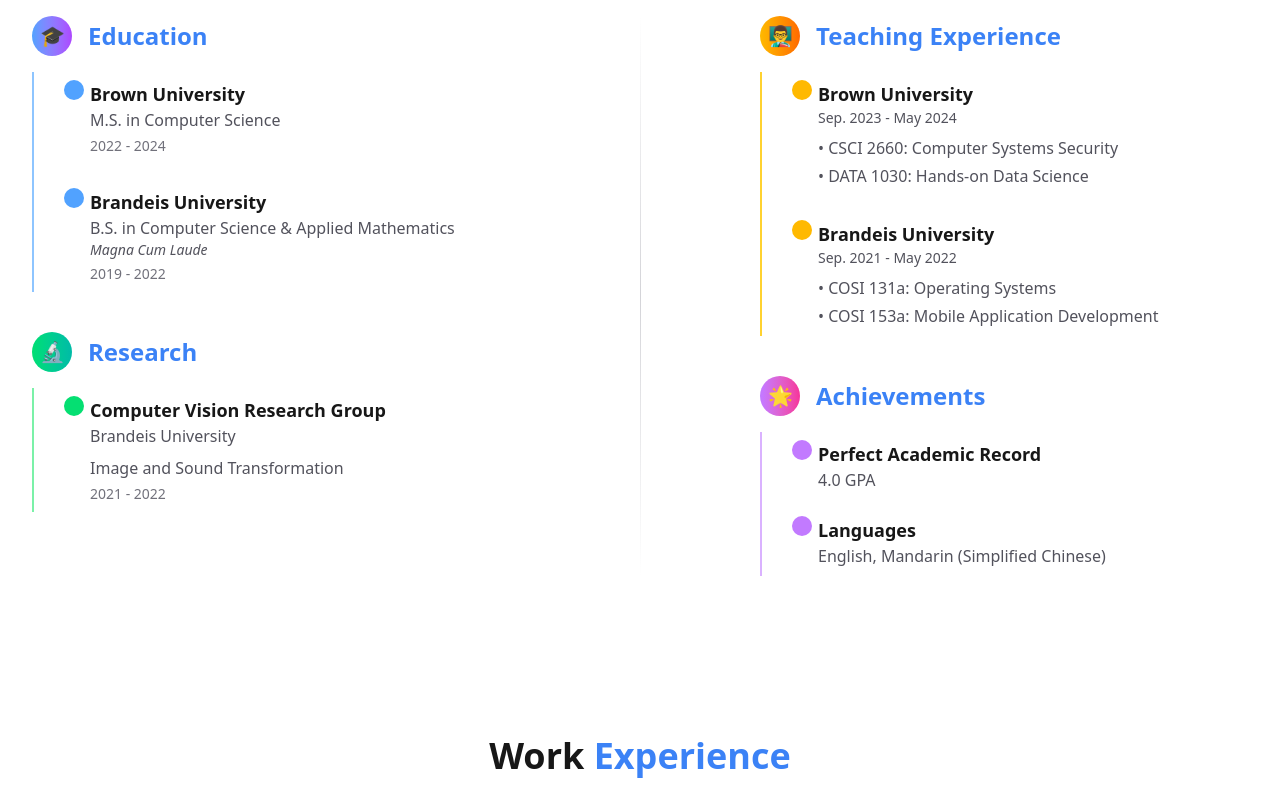
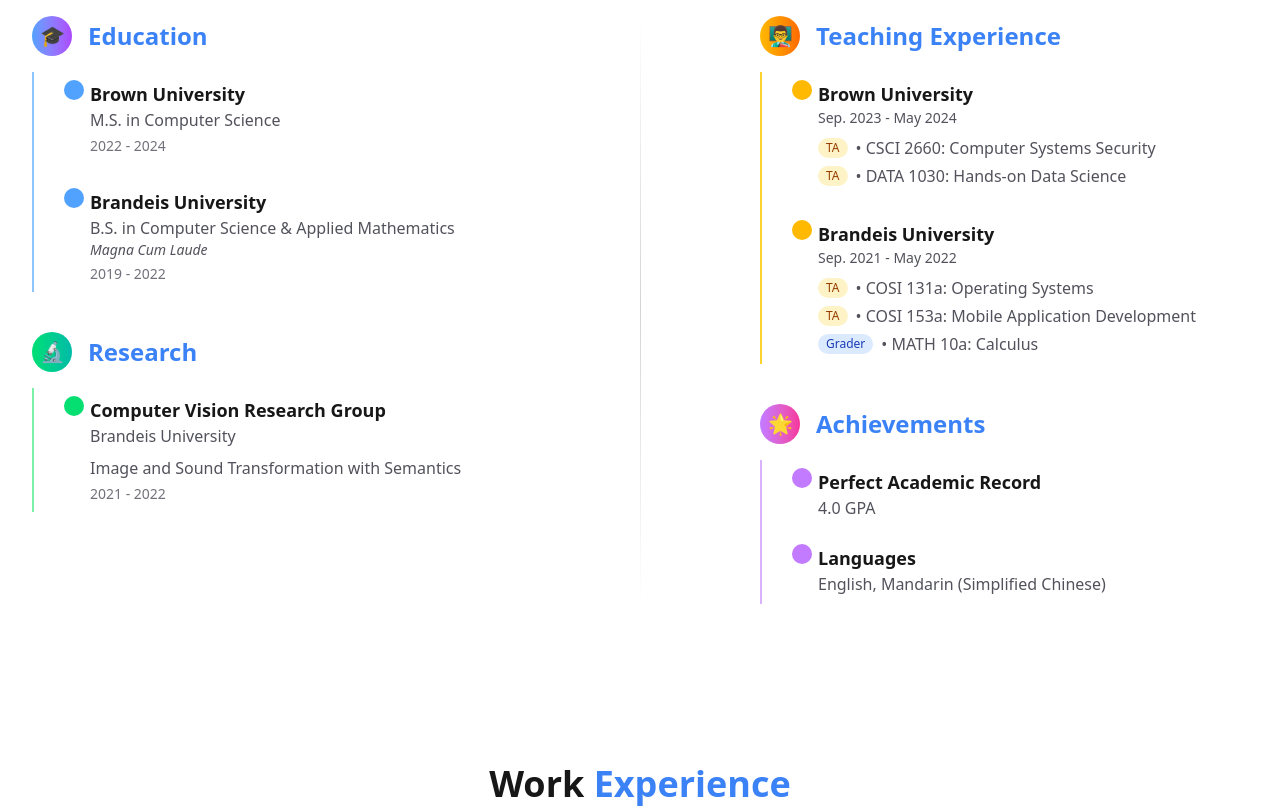
Before and after one commit to MRSA-J/MRSA-J.github.io, a Next.js app: page / in a window 1280 px wide. Shown: the part 1760-2568 px from the top of the page. Built offline with nearby package versions, Linux system fonts and the light colour scheme.

Commit message:
Background

```diff
--- a/src/components/Background.tsx
+++ b/src/components/Background.tsx
@@ -67,7 +67,7 @@ const Background = () => {
                   <div className="absolute -left-[26px] h-5 w-5 rounded-full bg-green-400 dark:bg-green-600"></div>
                   <h4 className="font-bold text-lg">Computer Vision Research Group</h4>
                   <p className="text-zinc-600 dark:text-zinc-300">Brandeis University</p>
-                  <p className="text-zinc-600 dark:text-zinc-300 mt-2">Image and Sound Transformation</p>
+                  <p className="text-zinc-600 dark:text-zinc-300 mt-2">Image and Sound Transformation with Semantics</p>
                   <p className="text-sm text-zinc-500 dark:text-zinc-400 mt-1">2021 - 2022</p>
                 </div>
               </div>
@@ -100,8 +100,14 @@ const Background = () => {
                   <h4 className="font-bold text-lg">Brown University</h4>
                   <p className="text-zinc-600 dark:text-zinc-300 text-sm">Sep. 2023 - May 2024</p>
                   <ul className="mt-2 space-y-1">
-                    <li className="text-zinc-600 dark:text-zinc-300">• CSCI 2660: Computer Systems Security</li>
-                    <li className="text-zinc-600 dark:text-zinc-300">• DATA 1030: Hands-on Data Science</li>
+                    <li className="text-zinc-600 dark:text-zinc-300 flex items-center">
+                      <span className="mr-2 text-xs px-2 py-0.5 bg-amber-100 dark:bg-amber-900 text-amber-800 dark:text-amber-200 rounded-full">TA</span>
+                      • CSCI 2660: Computer Systems Security
+                    </li>
+                    <li className="text-zinc-600 dark:text-zinc-300 flex items-center">
+                      <span className="mr-2 text-xs px-2 py-0.5 bg-amber-100 dark:bg-amber-900 text-amber-800 dark:text-amber-200 rounded-full">TA</span>
+                      • DATA 1030: Hands-on Data Science
+                    </li>
                   </ul>
                 </div>
                 <div className="relative">
@@ -109,8 +115,18 @@ const Background = () => {
                   <h4 className="font-bold text-lg">Brandeis University</h4>
                   <p className="text-zinc-600 dark:text-zinc-300 text-sm">Sep. 2021 - May 2022</p>
                   <ul className="mt-2 space-y-1">
-                    <li className="text-zinc-600 dark:text-zinc-300">• COSI 131a: Operating Systems</li>
-                    <li className="text-zinc-600 dark:text-zinc-300">• COSI 153a: Mobile Application Development</li>
+                    <li className="text-zinc-600 dark:text-zinc-300 flex items-center">
+                      <span className="mr-2 text-xs px-2 py-0.5 bg-amber-100 dark:bg-amber-900 text-amber-800 dark:text-amber-200 rounded-full">TA</span>
+                      • COSI 131a: Operating Systems
+                    </li>
+                    <li className="text-zinc-600 dark:text-zinc-300 flex items-center">
+                      <span className="mr-2 text-xs px-2 py-0.5 bg-amber-100 dark:bg-amber-900 text-amber-800 dark:text-amber-200 rounded-full">TA</span>
+                      • COSI 153a: Mobile Application Development
+                    </li>
+                    <li className="text-zinc-600 dark:text-zinc-300 flex items-center">
+                      <span className="mr-2 text-xs px-2 py-0.5 bg-blue-100 dark:bg-blue-900 text-blue-800 dark:text-blue-200 rounded-full">Grader</span>
+                      • MATH 10a: Calculus
+                    </li>
                   </ul>
                 </div>
               </div>
--- a/src/components/Projects.tsx
+++ b/src/components/Projects.tsx
@@ -323,13 +323,15 @@ const Projects = () => {
 
         <div className="text-center mt-12">
           <a
-            href="https://github.com/yourusername"
+            href="https://github.com/mrsa-j"
             target="_blank"
             rel="noopener noreferrer"
-            className="inline-flex items-center px-6 py-3 rounded-lg bg-zinc-900 text-white dark:bg-white dark:text-zinc-900 font-medium hover:bg-zinc-800 dark:hover:bg-zinc-100 transition-colors"
+            className="flex items-center gap-2 bg-gradient-to-r from-blue-500 to-purple-600 hover:from-blue-600 hover:to-purple-700 text-white px-6 py-3 rounded-full font-medium transition-all duration-300 hover:scale-105 shadow-md mx-auto w-fit"
           >
-            <FiGithub className="mr-2" />
-            <span>View More on GitHub</span>
+            <svg xmlns="http://www.w3.org/2000/svg" width="20" height="20" fill="currentColor" viewBox="0 0 16 16">
+              <path d="M8 0C3.58 0 0 3.58 0 8c0 3.54 2.29 6.53 5.47 7.59.4.07.55-.17.55-.38 0-.19-.01-.82-.01-1.49-2.01.37-2.53-.49-2.69-.94-.09-.23-.48-.94-.82-1.13-.28-.15-.68-.52-.01-.53.63-.01 1.08.58 1.23.82.72 1.21 1.87.87 2.33.66.07-.52.28-.87.51-1.07-1.78-.2-3.64-.89-3.64-3.95 0-.87.31-1.59.82-2.15-.08-.2-.36-1.02.08-2.12 0 0 .67-.21 2.2.82.64-.18 1.32-.27 2-.27.68 0 1.36.09 2 .27 1.53-1.04 2.2-.82 2.2-.82.44 1.1.16 1.92.08 2.12.51.56.82 1.27.82 2.15 0 3.07-1.87 3.75-3.65 3.95.29.25.54.73.54 1.48 0 1.07-.01 1.93-.01 2.2 0 .21.15.46.55.38A8.012 8.012 0 0 0 16 8c0-4.42-3.58-8-8-8z"/>
+            </svg>
+            View more on GitHub
           </a>
         </div>
       </div>
```
